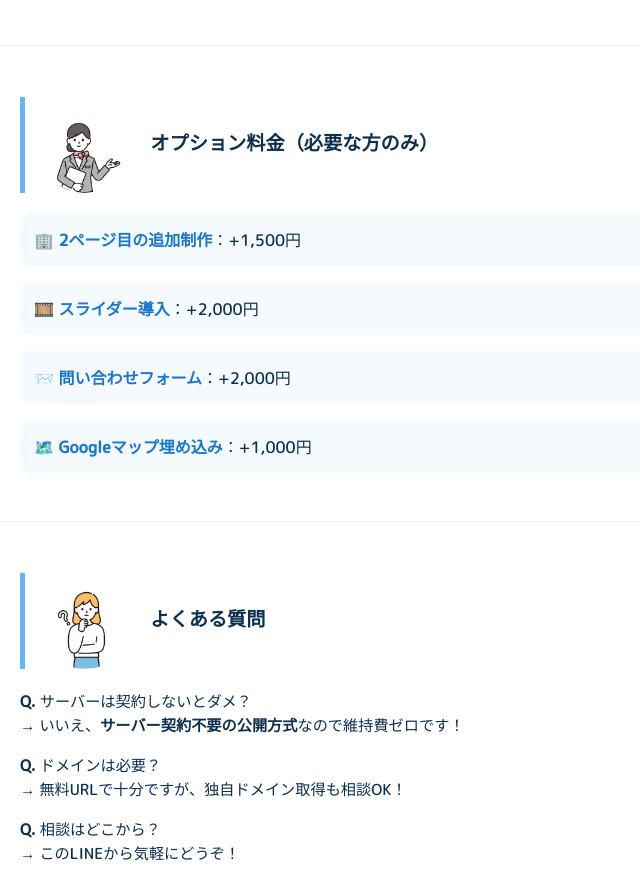
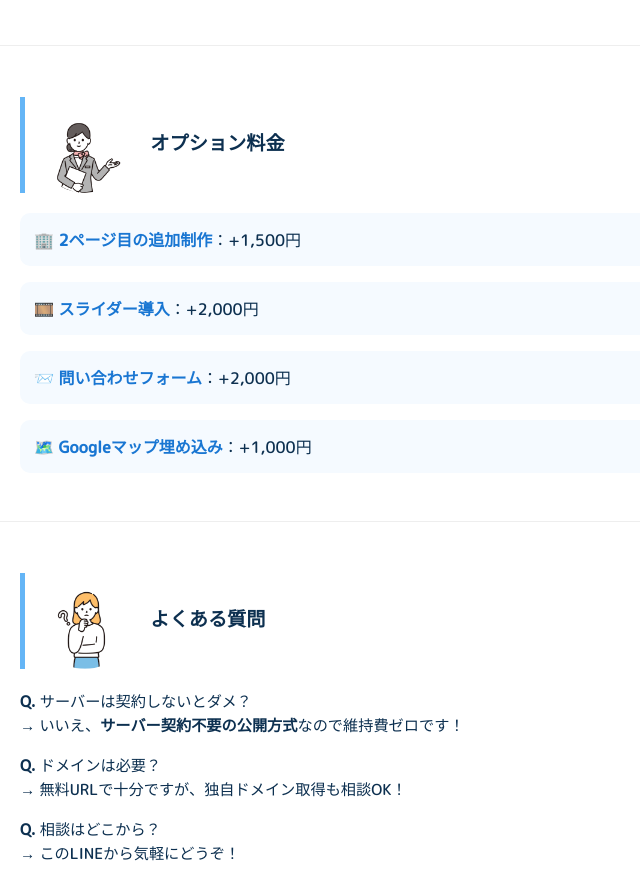
Before and after one commit to rokumizu/web-, a plain HTML site: page sp.html in a window 1280 px wide. Shown: the part 1147-2041 px from the top of the page, without its empty margins (0-640 px from the left). Drawn offline with Linux system fonts and the light colour scheme.

Commit message:
Update sp.html

```diff
--- a/sp.html
+++ b/sp.html
@@ -226,7 +226,7 @@
 </section>
 
 <section>
-  <h3><img src="img/icon3.png" class="icon-circle"> オプション料金（必要な方のみ）</h3>
+  <h3><img src="img/icon3.png" class="icon-circle"> オプション料金</h3>
   <div class="option-card">🏢 <a href="about.html" target="_blank">2ページ目の追加制作</a>：+1,500円</div>
   <div class="option-card">🎞️ <a href="slider.html" target="_blank">スライダー導入</a>：+2,000円</div>
   <div class="option-card">📨 <a href="form.html" target="_blank">問い合わせフォーム</a>：+2,000円</div>
```
